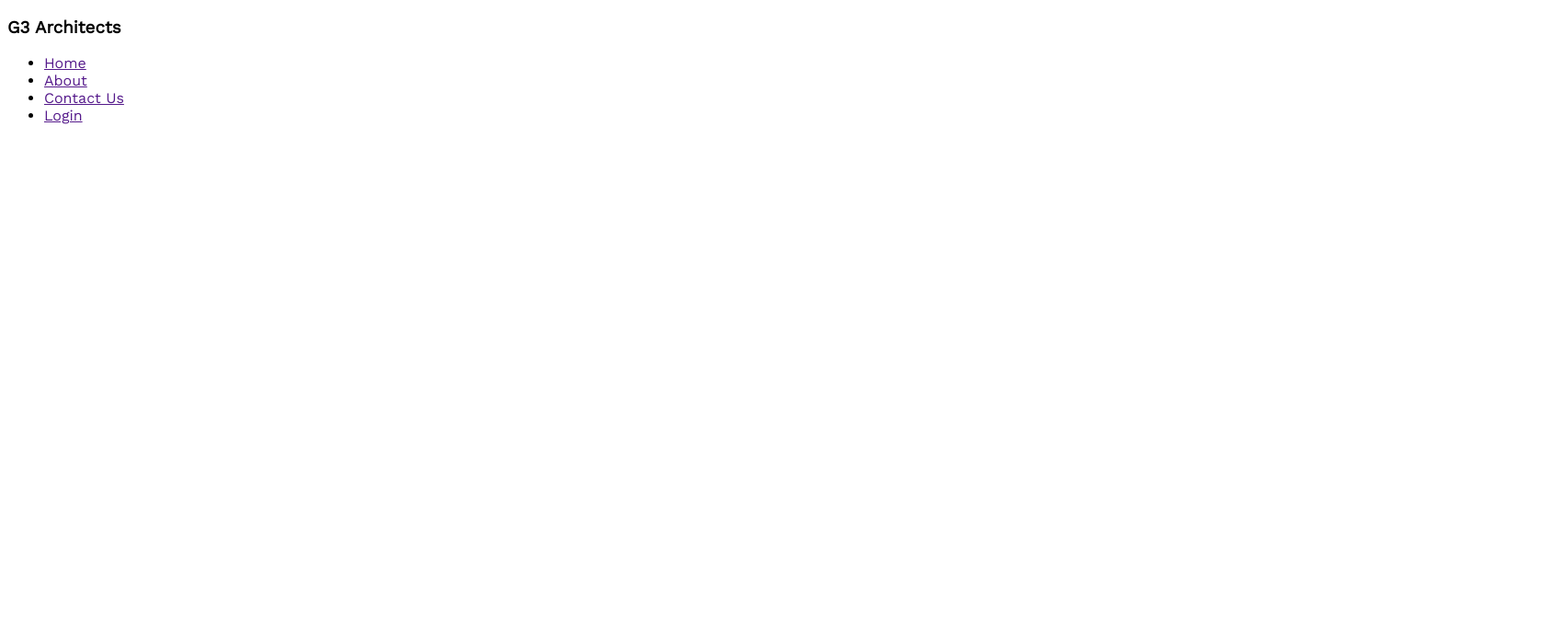
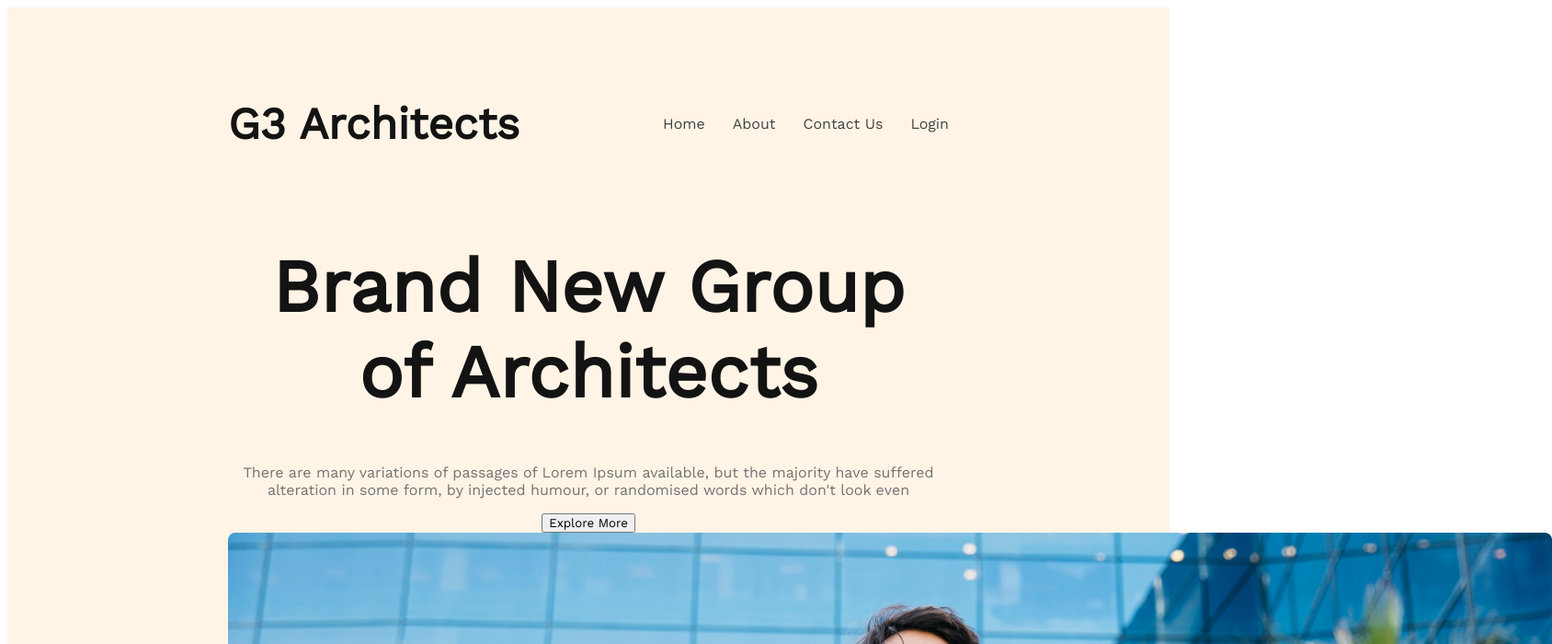
Before and after one commit to mehedihasan92/g3-architects-website, a plain HTML site: page index.html in a window 1280 px wide. Shown: the top 700 px of the page at 92% size, 1688 px wide, since content can reach past the window. Drawn offline with nearby package versions, Linux system fonts and the light colour scheme.

Commit message:
banner content added

```diff
--- a/index.html
+++ b/index.html
@@ -10,7 +10,7 @@
 <body>
     <header>
         <nav>
-            <h3>G3 Architects</h3>
+            <h3 class="nav-title">G3 Architects</h3>
             <ul>
                 <li><a href="">Home</a></li>
                 <li><a href="">About</a></li>
@@ -18,12 +18,27 @@
                 <li><a href="">Login</a></li>
             </ul>
         </nav>
+
+        <div class="banner">
+            <div class="banner-content">
+                <h1 class="banner-title">Brand New Group of Architects</h1>
+                <p class="banner-description">
+                    There are many variations of passages of Lorem Ipsum available, but the majority have suffered alteration in some form, by injected humour, or randomised words which don't look even
+                </p>
+                <button class="btn-primary">Explore More</button>
+            </div>
+            <img src="images/banner.png" alt="">
+        </div>
     </header>
+
     <main>
 
     </main>
+
     <footer>
 
     </footer>
+
 </body>
+
 </html>
--- a/style/architect.css
+++ b/style/architect.css
@@ -2,7 +2,64 @@
 
 @import url('https://fonts.googleapis.com/css2?family=Open+Sans:wght@500;600;700;800&family=Work+Sans&display=swap');
 
+/* shared styles */
 * {
     font-family: 'Open Sans', sans-serif;
     font-family: 'Work Sans', sans-serif;
 }
+
+.btn-primary{
+
+}
+
+/* header styles */
+header{
+    background: rgba(255, 144, 14, 0.10);
+    padding: 50px 240px;
+}
+
+nav{
+    display: flex;
+    justify-content: space-between;
+    align-items: center;
+}
+nav > ul{
+    display: flex;
+
+}
+nav li{
+    list-style: none;
+    margin-left: 30px;
+    font-size: 1rem;
+    font-weight: 500;
+
+}
+nav li a{
+    text-decoration: none;
+    color: #424242;
+}
+.nav-title{
+    color: #131313;
+    font-size: 3rem;
+    font-weight: 700;
+}
+
+/* banner styles */
+
+.banner-content{
+    max-width: 800px;
+    text-align: center;
+    margin: 0 auto;
+}
+
+.banner-title{
+    font-size: 5rem;
+    font-weight: 700;
+    color: #131313;
+}
+.banner-description{
+    color: #727272;
+    font-size: 16px;
+    font-weight: 400;
+
+}
```
